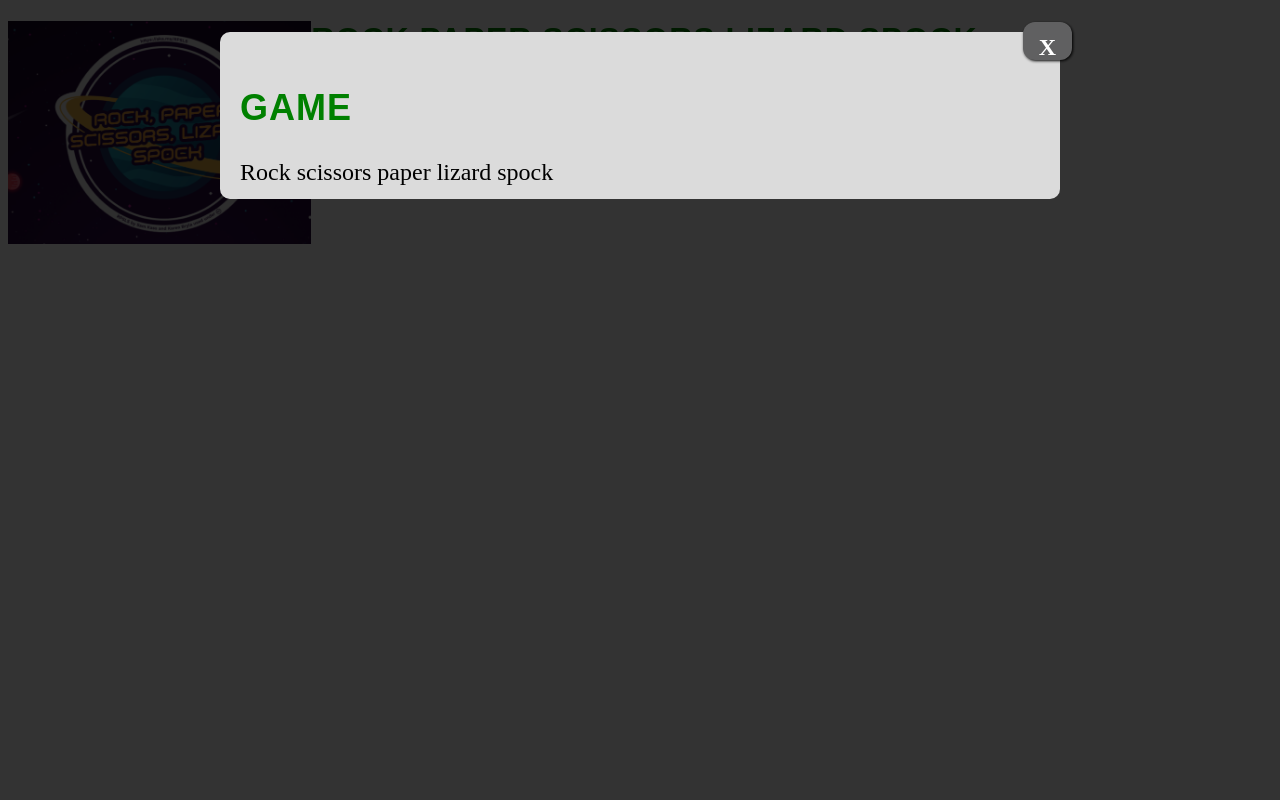
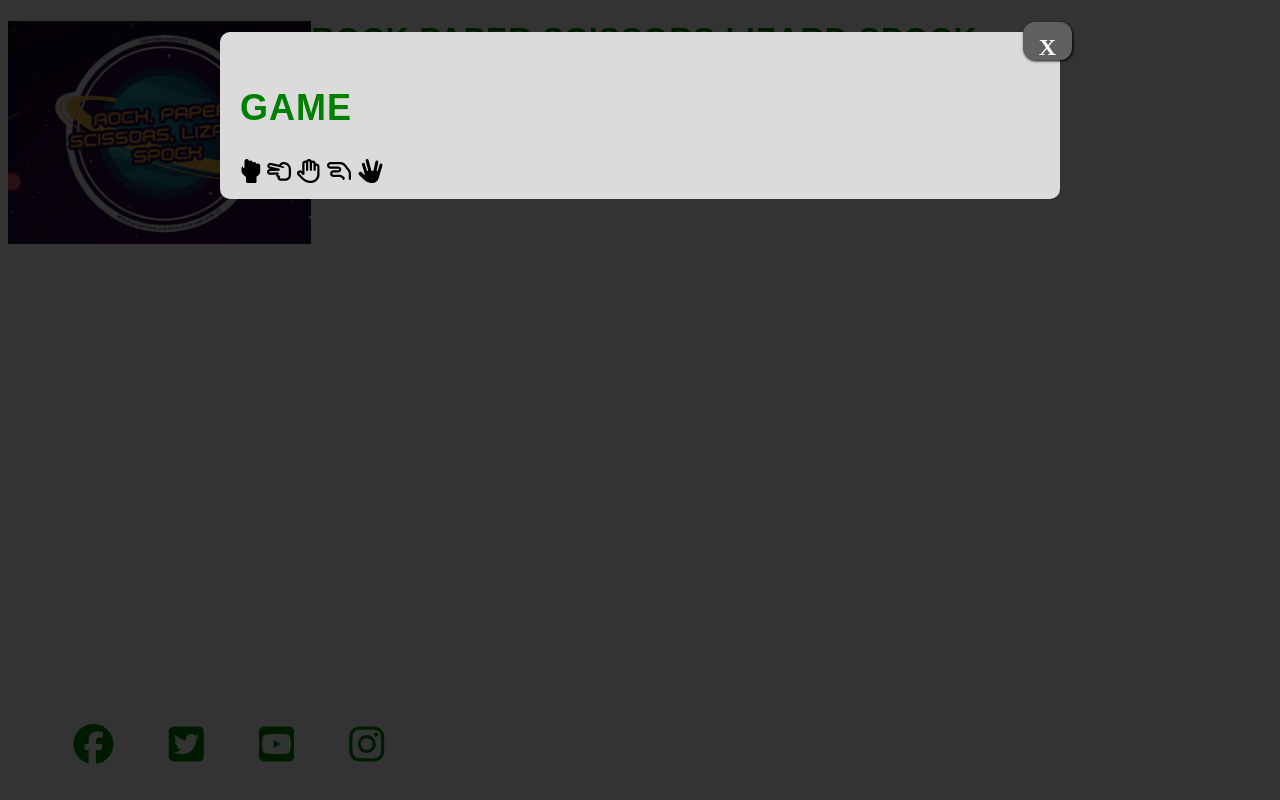
Before and after one commit to nikhilkalhan92/Project-2, a plain HTML site: page index.html in a window 1280 px wide. Both pictures are taken after a click on the link "Start Game". Drawn offline with Linux system fonts and the light colour scheme.

Commit message:
add emoji for game

```diff
--- a/assets/css/style.css
+++ b/assets/css/style.css
@@ -95,7 +95,12 @@ footer {
 }
 
 .social-networks {
-    text-align: center;
+    text-align: bottom;
+    position: fixed;
+    bottom: 10px;
+    margin: 0 0 auto;
+    width: 100%
+
 }
 
 .social-networks > li {
@@ -107,5 +112,4 @@ footer {
     margin: 1%;
     padding: 1%;
     color: green;
-    position: center;
 }
--- a/index.html
+++ b/index.html
@@ -74,11 +74,11 @@
                     <p id="userChoice"></p>
                     <p id="computerChoice"></p>
                 </div>
-                <a class="game_btn" onclick="bigBang('rock', randomChoice)">Rock</a>
-                <a class="game_btn" onclick="bigBang('scissors', randomChoice)">scissors</a>
-                <a class="game_btn" onclick="bigBang('paper', randomChoice)">paper</a>
-                <a class="game_btn" onclick="bigBang('lizard', randomChoice)">lizard</a>
-                <a class="game_btn" onclick="bigBang('spock', randomChoice)">spock</a>
+                <a class="game_btn" onclick="bigBang('rock', randomChoice)"><i class="fas fa-hand-rock"></i></a>
+                <a class="game_btn" onclick="bigBang('scissors', randomChoice)"><i class="far fa-hand-scissors"></i></a>
+                <a class="game_btn" onclick="bigBang('paper', randomChoice)"><i class="far fa-hand-paper"></i></a>
+                <a class="game_btn" onclick="bigBang('lizard', randomChoice)"><i class="far fa-hand-lizard"></i></a>
+                <a class="game_btn" onclick="bigBang('spock', randomChoice)"><i class="fas fa-hand-spock"></i></a>
             </div>
         </div>
     </div>
```
